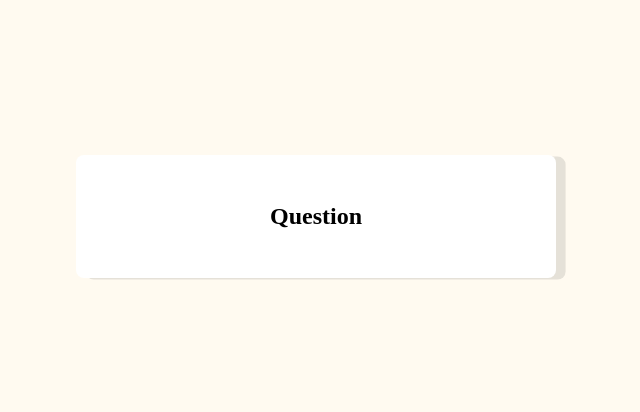
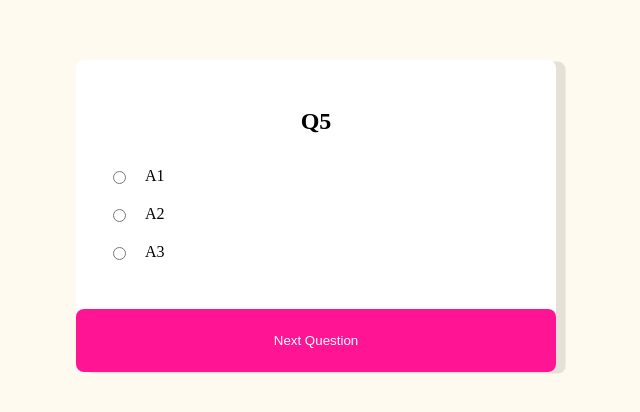
Before and after one commit to MeretAva/Project-JavaAndWebDev, a plain HTML site: page index.html in a window 1280 px wide. Shown: the part 184-596 px from the top of the page, without its empty margins (324-964 px from the left). Drawn offline with Linux system fonts and the light colour scheme.

Commit message:
first draft of the source code

```diff
--- a/script.js
+++ b/script.js
@@ -10,7 +10,7 @@ let shuffledQuestions, currentQuestionIndex, score;
 const questions = [
     {
         question: "Q1",
-        answer: [
+        answers: [
             {text: "A1", correct: true},
             {text: "A2", correct: true},
             {text: "A3", correct: true},
@@ -19,7 +19,7 @@ const questions = [
 
     {
         question: "Q2",
-        answer: [
+        answers: [
             {text: "A1", correct: true},
             {text: "A2", correct: true},
             {text: "A3", correct: true},
@@ -27,29 +27,105 @@ const questions = [
     },
 
     {
-        question: "A3",
-        answer: [
-            {text: "Blue", correct: true},
-            {text: "Pink", correct: true},
-            {text: "Black", correct: true},
+        question: "Q3",
+        answers: [
+            {text: "A1", correct: true},
+            {text: "A2", correct: true},
+            {text: "A3", correct: true},
         ]
     },
 
     {
-        question: "What is your favourite colour?",
-        answer: [
-            {text: "Blue", correct: true},
-            {text: "Pink", correct: true},
-            {text: "Black", correct: true},
+        question: "Q4",
+        answers: [
+            {text: "A1", correct: true},
+            {text: "A2", correct: true},
+            {text: "A3", correct: true},
         ]
     },
 
     {
-        question: "What is your favourite colour?",
-        answer: [
-            {text: "Blue", correct: true},
-            {text: "Pink", correct: true},
-            {text: "Black", correct: true},
+        question: "Q5",
+        answers: [
+            {text: "A1", correct: true},
+            {text: "A2", correct: true},
+            {text: "A3", correct: true},
         ]
     },
 ]
+
+startQuiz();
+
+function startQuiz() {
+    score = 0;
+    questionContainer.style.display = "flex";
+    shuffledQuestions = questions.sort(() => Math.random() - 0.5);
+    currentQuestionIndex = 0;
+    nextButton.classList.remove("hide");
+    restartButton.classList.add("hide");
+    resultDiv.classList.add("hide");
+    setNextQuestion();
+}
+
+function setNextQuestion() {
+    resetState();
+    showQuestion(shuffledQuestions[currentQuestionIndex]);
+}
+
+function showQuestion(question) {
+    questionElement.innerText = question.question;
+    question.answers.forEach((answer, index) => {
+        const inputGroup = document.createElement("div");
+        inputGroup.classList.add("input-group");
+
+        const radio = document.createElement("input");
+        radio.type = "radio";
+        radio.id = "answer" + index;
+        radio.name = "answer";
+        radio.value = index;
+
+        const label = document.createElement("label");
+        label.htmlFor = "answer" + index;
+        label.innerText = answer.text;
+
+        inputGroup.appendChild(radio);
+        inputGroup.appendChild(label);
+        answerButtons.appendChild(inputGroup);
+    });
+}
+
+function resetState() {
+    while (answerButtons.firstChild) {
+        answerButtons.removeChild(answerButtons.firstChild);
+    }
+}
+
+nextButton.addEventListener("click", () => {
+    const answerIndex = Array.from(
+        answerButtons.querySelectorAll("input")
+    ).findIndex((radio) => radio.checked);
+    if (answerIndex !== - 1) {
+        if (shuffledQuestions[currentQuestionIndex].answers[answerIndex].
+            correct) {
+            score++;
+        }
+        currentQuestionIndex++;
+        if (shuffledQuestions.length > currentQuestionIndex) {
+            setNextQuestion();
+        } else {
+            endQuiz();
+        }
+    } else {
+        alert("Please slect an answer.");
+    }
+});
+
+restartButton.addEventListener("click", startQuiz);
+
+function endQuiz() {
+    questionContainer.style.display="none";
+    nextButton.classList.add("hide");
+    restartButton.classList.remove("hide");
+    resultDiv.classList.remove("hide");
+    resultDiv.innerText = 'Result display: ${score} / ${shuffledQuestions.length}';
+}
--- a/style.css
+++ b/style.css
@@ -48,7 +48,7 @@ input {
     width: fit-content;
 }
 
-.btn {
+.button {
     padding: 1.5rem;
     background-color: deeppink;
     color: white;
@@ -56,11 +56,11 @@ input {
     border-radius: 000.5rem 0.5rem;
 }
 
-input, .btn {
+input, .button {
     cursor: pointer;
 }
 
-.btn:hover {
+.button:hover {
     background-color: hotpink;
 }
 
```
